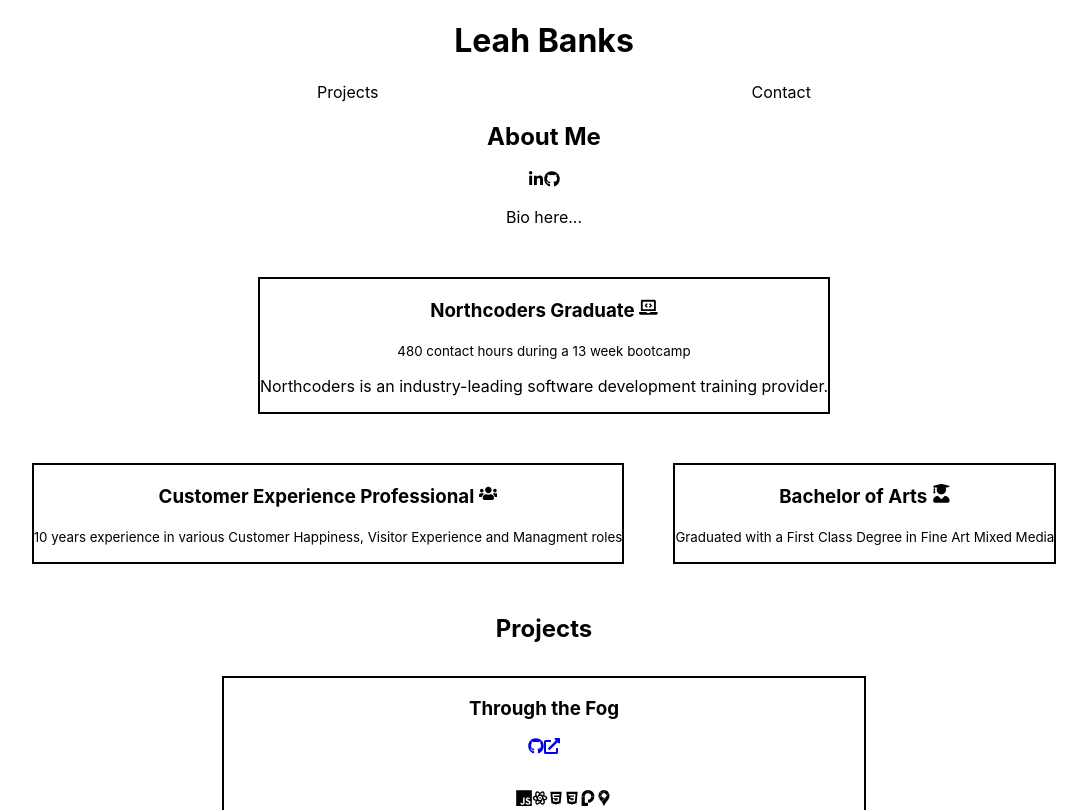
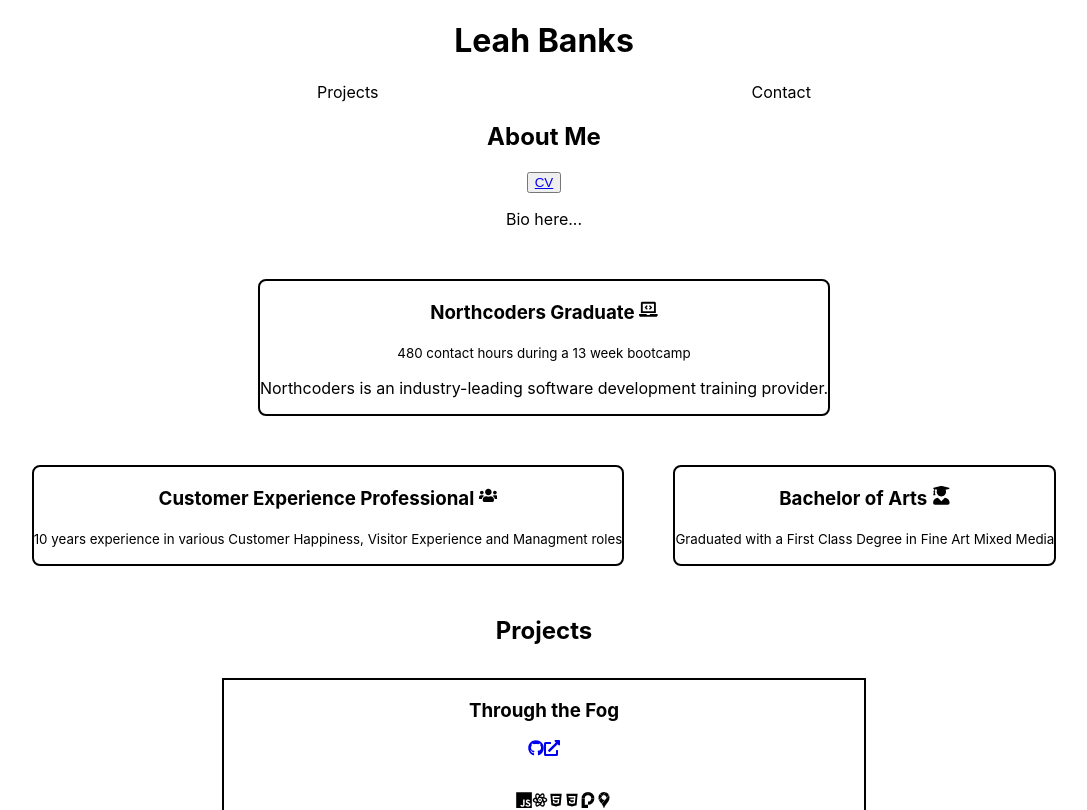
Before and after one commit to leahbanks/portfolio, a React (Create React App) app: page / in a window 1280 px wide. Shown: the top 810 px of the page, without its empty margins (96-1183 px from the left). Built offline with nearby package versions, Linux system fonts and the light colour scheme.

Commit message:
small css tweaks

```diff
--- a/src/components/About/About.css
+++ b/src/components/About/About.css
@@ -0,0 +1,5 @@
+.about-links {
+    display: flex;
+    justify-content: center;
+    flex-direction: row;
+}
--- a/src/components/About/About.jsx
+++ b/src/components/About/About.jsx
@@ -1,14 +1,16 @@
 import "./About.css";
 import AboutCard from "../AboutCard/AboutCard";
 import { aboutCards } from "../../data/about-data";
-import { FaLinkedinIn, FaGithub } from "react-icons/fa";
 
 export default function About() {
   return (
     <section className="about">
       <h2>About Me</h2>
-      <FaLinkedinIn />
-      <FaGithub />
+        <button className="resume-btn">
+          <a href="CV_LeahBanks.pdf" target="_blank">
+            CV
+          </a>
+        </button>
       <p>Bio here...</p>
       <div className="about-container">
         {aboutCards.map((card) => (
--- a/src/components/AboutCard/AboutCard.css
+++ b/src/components/AboutCard/AboutCard.css
@@ -8,4 +8,5 @@
 
 .about-card {
     border: 2px solid black;
+    border-radius: 0.5rem;
 }
```
